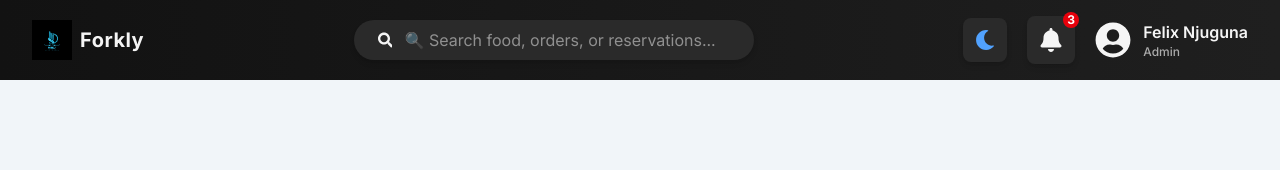
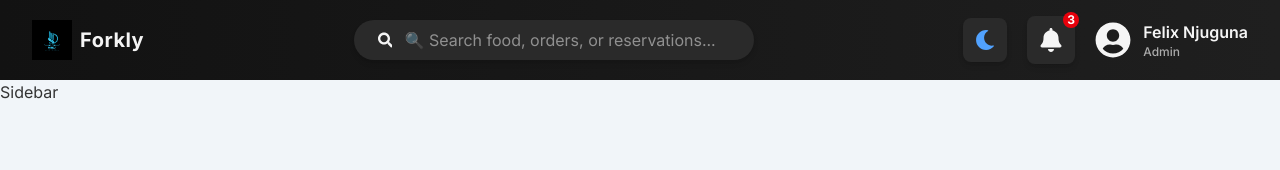
Before and after one commit to FlxBot001/pos_system, a React (Vite) app: page / in a window 1280 px wide. Shown: the top 170 px of the page. Built offline with nearby package versions, Linux system fonts and the light colour scheme.

Commit message:
Updated sidebar

```diff
--- /dev/null
+++ b/src/layouts/Sidebar.jsx
@@ -0,0 +1,8 @@
+// eslint-disable-next-line no-unused-vars
+import React from 'react'
+
+export const Sidebar = () => {
+  return (
+    <aside>Sidebar</aside>
+  )
+}
--- a/src/routes/layout.jsx
+++ b/src/routes/layout.jsx
@@ -1,10 +1,11 @@
 // eslint-disable-next-line no-unused-vars
 import React from 'react';
+import { Sidebar } from '../layouts/Sidebar';
 
 const Layout = () => {
   return (
     <div className="min-h-screen bg-slate-100 transition-colors dark:bg-slate-900">
-
+        <Sidebar />
     </div>
   )
 }
```
